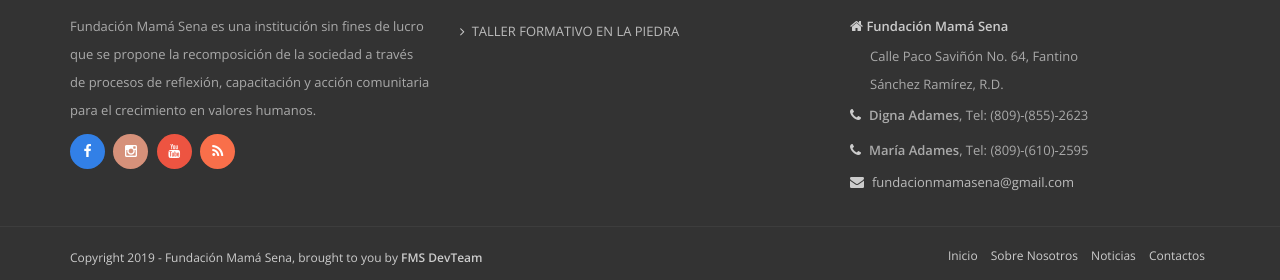
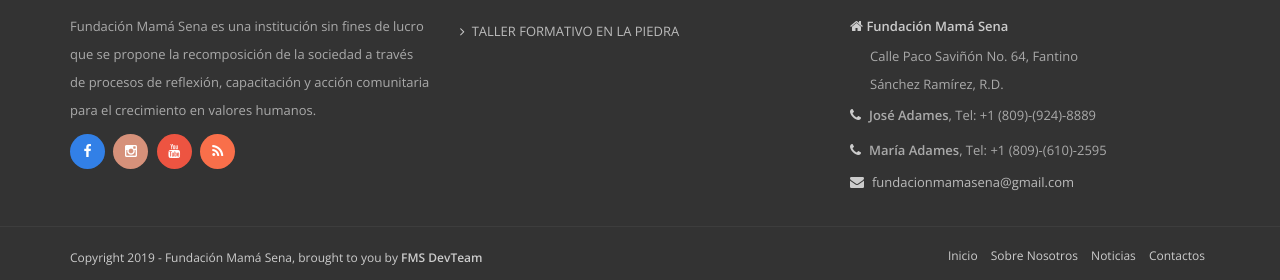
Before and after one commit to wovalle/fundasena.org, a Jekyll site: the page built from index.html, in a window 1280 px wide. Shown: the part 975-1255 px from the top of the page. Built offline with Jekyll 4.4.1, drawn with Linux system fonts in a browser that asks for light colours.

Commit message:
Update footer.html

```diff
--- a/_includes/footer.html
+++ b/_includes/footer.html
@@ -11,12 +11,12 @@
           <div class="brand-bg">
             <!-- Social Media Icons -->
             <a
-              href="https://www.facebook.com/fundacionmamasena"
+              href="https://www.facebook.com/875666845807659"
               class="facebook"
               ><i class="fa fa-facebook circle-3"></i
             ></a>
             <a
-              href="https://www.instagram.com/fundacionmamasena"
+              href="https://instagram.com/fundasenard"
               class="instagram"
               ><i class="fa fa-instagram circle-3"></i
             ></a>
@@ -63,12 +63,12 @@
               Calle Paco Saviñón No. 64, Fantino <br />Sánchez Ramírez, R.D.
             </p>
             <p class="tel">
-              <i class="fa fa-phone"></i><b>Digna Adames</b>, Tel:
-              (809)-(855)-2623
+              <i class="fa fa-phone"></i><b>José Adames</b>, Tel:
+              +1 (809)-(924)-8889
             </p>
             <p class="tel">
               <i class="fa fa-phone"></i><b>María Adames</b>, Tel:
-              (809)-(610)-2595
+              +1 (809)-(610)-2595
             </p>
             <p class="mail">
               <i class="fa fa-envelope"></i
```
